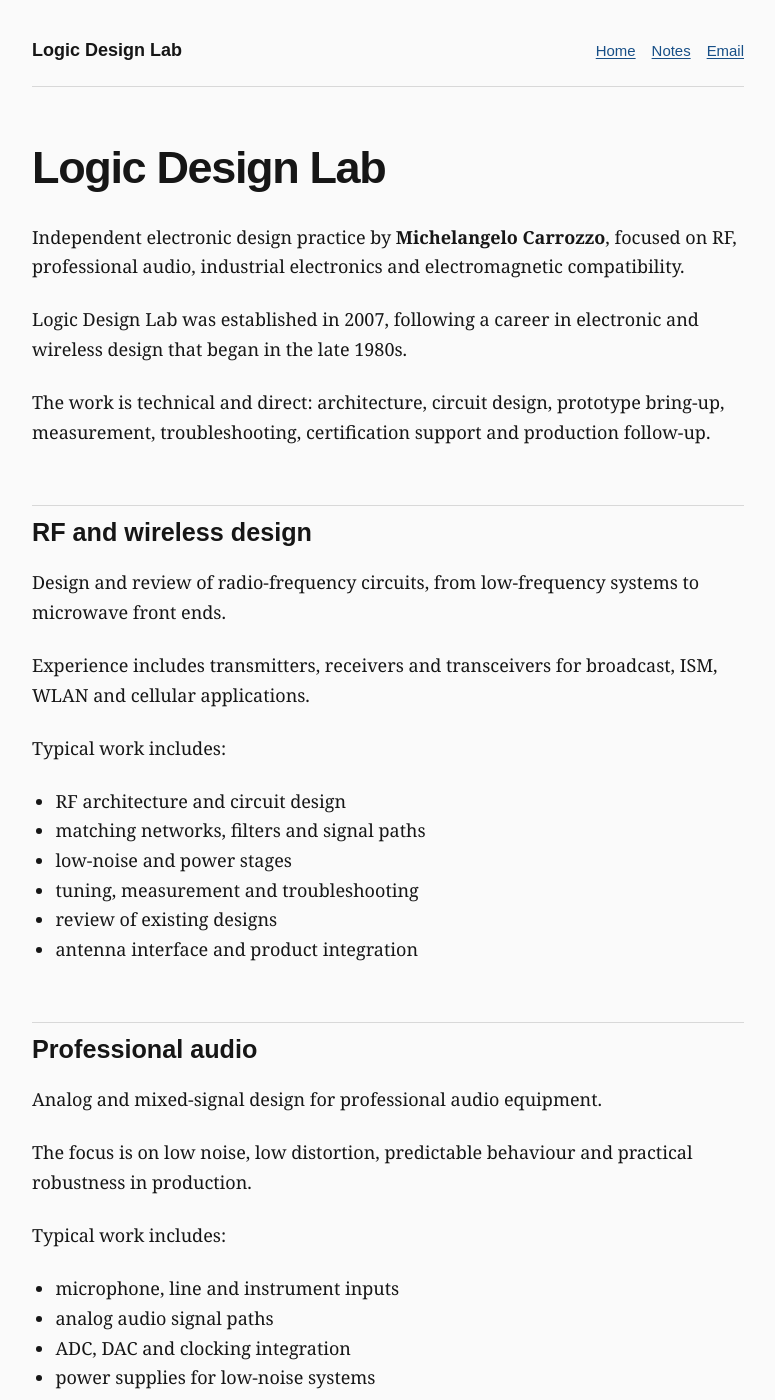
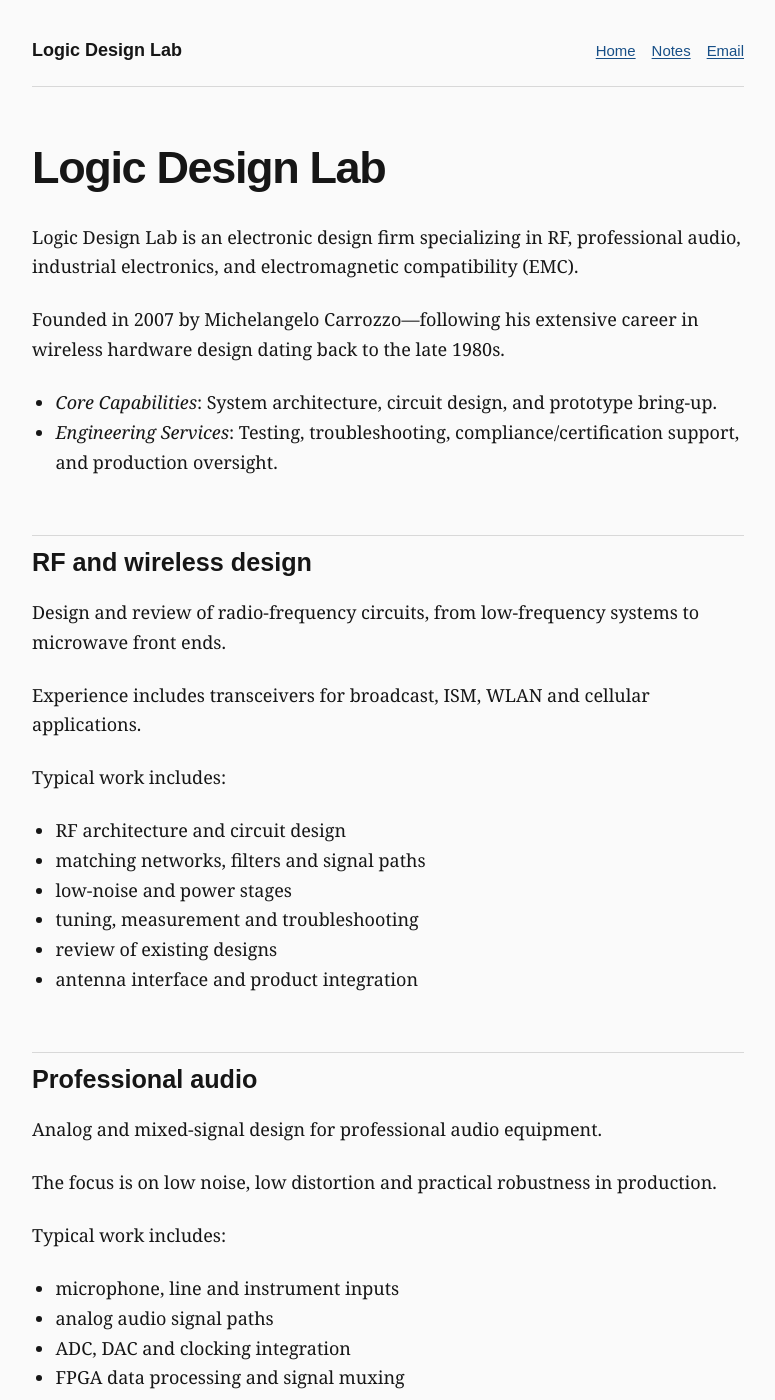
Before and after one commit to Miche-Langelo/Miche-Langelo.github.io, a Jekyll site: the page built from index.md, in a window 1280 px wide and 1400 px high. Shown: the whole window, without its empty margins (252-1027 px from the left). Built offline with Jekyll 4.4.1, drawn with Linux system fonts in a browser that asks for light colours; some of the changed text lies outside the part shown.

Commit message:
Revise index.md for improved clarity and detail
Updated the content and structure of the index.md file for clarity and detail, including enhancements to the laboratory section and contact information.

```diff
--- a/index.md
+++ b/index.md
@@ -5,17 +5,18 @@
 
 # Logic Design Lab
 
-Independent electronic design practice by **Michelangelo Carrozzo**, focused on RF, professional audio, industrial electronics and electromagnetic compatibility.
+Logic Design Lab is an electronic design firm specializing in RF, professional audio, industrial electronics, and electromagnetic compatibility (EMC).
 
-Logic Design Lab was established in 2007, following a career in electronic and wireless design that began in the late 1980s.
+Founded in 2007 by Michelangelo Carrozzo—following his extensive career in wireless hardware design dating back to the late 1980s.
 
-The work is technical and direct: architecture, circuit design, prototype bring-up, measurement, troubleshooting, certification support and production follow-up.
+* *Core Capabilities*: System architecture, circuit design, and prototype bring-up.
+* *Engineering Services*: Testing, troubleshooting, compliance/certification support, and production oversight.
 
 ## RF and wireless design
 
 Design and review of radio-frequency circuits, from low-frequency systems to microwave front ends.
 
-Experience includes transmitters, receivers and transceivers for broadcast, ISM, WLAN and cellular applications.
+Experience includes transceivers for broadcast, ISM, WLAN and cellular applications.
 
 Typical work includes:
 
@@ -30,16 +31,16 @@
 
 Analog and mixed-signal design for professional audio equipment.
 
-The focus is on low noise, low distortion, predictable behaviour and practical robustness in production.
+The focus is on low noise, low distortion and practical robustness in production.
 
 Typical work includes:
 
 - microphone, line and instrument inputs
 - analog audio signal paths
 - ADC, DAC and clocking integration
-- power supplies for low-noise systems
-- grounding and shielding
-- noise, distortion and interference analysis
+- FPGA data processing and signal muxing
+- power supplies design for low-noise systems
+- noise, distortion, intermodulation and interference analysis with Audio Precision system
 
 ## Electronic product design
 
@@ -70,12 +71,21 @@
 
 ## Laboratory
 
-The laboratory is equipped for RF, audio, mixed-signal and EMC investigation.
-
-Measurements are used throughout the design process, not only at final verification.
+Our *in-house laboratory* is fully equipped with advanced, high-precision instrumentation for RF, digital, analog, and EMC investigation.
+This setup allows for deep-dive testing and performance verification during every phase of development:
+ * *RF Analysis*: Vector Network Analyzers (VNA), spectrum analyzers, signal generators, and modulation analyzers.
+ * *Digital & Mixed-Signal*: High-speed oscilloscopes and protocol analyzers for advanced signal integrity and debugging.
+ * *Analog & Pro Audio*: Audio Precision (AP System Two) testing suites and high-precision power supplies.
 
 ## Contact
 
-Michelangelo Carrozzo
-Bologna, Italy
+Logic Design di Carrozzo Michelangelo
+Via Poggiorenatico 10
+40137 Bologna, Italy
+
+<div class="map">
+  <iframe src="https://www.google.com/maps/embed?pb=!1m18!1m12!1m3!1d2837.7777490512144!2d11.377554276572651!3d44.66289228654485!2m3!1f0!2f0!3f0!3m2!1i1024!2i768!4f13.1!3m3!1m2!1s0x477fcb848c87e04f%3A0x43a44cdcf654eaa8!2sVia%20Poggiorenatico%2C%2010%2C%2040016%20San%20Giorgio%20di%20Piano%20BO!5e0!3m2!1sit!2sit!4v1784564426073!5m2!1sit!2sit" width="600" height="450" style="border:0;" allowfullscreen="" loading="lazy" referrerpolicy="strict-origin-when-cross-origin">
+  </iframe>
+</div>
+
 [logicdesignlabs@gmail.com](mailto:logicdesignlabs@gmail.com)
```
